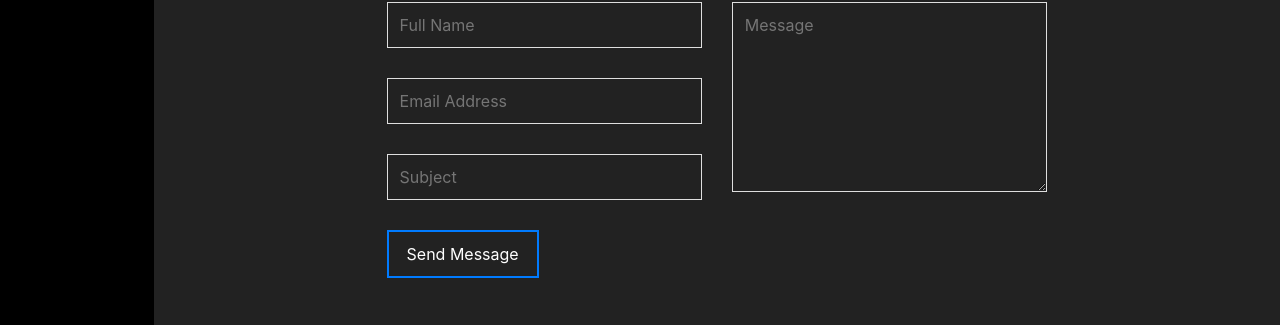
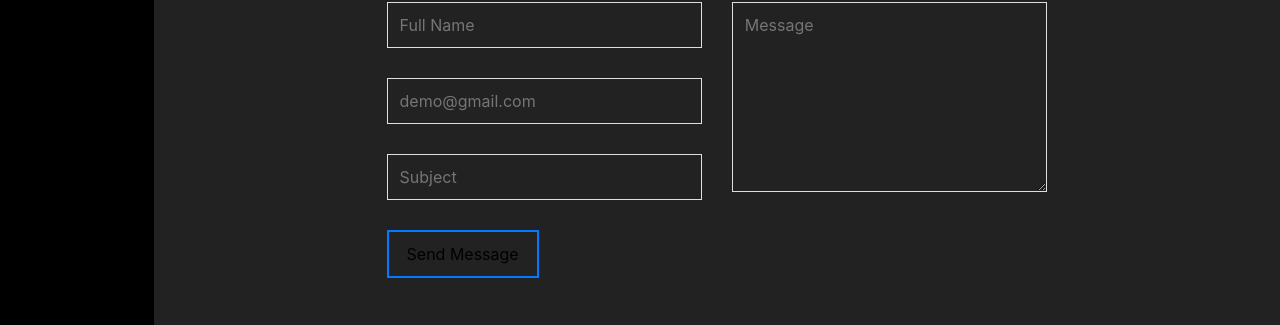
Before and after one commit to devildeath199/resume.github.io, a plain HTML site: page index.html in a window 1280 px wide. Shown: the part 4618-4943 px from the top of the page. Drawn offline with nearby package versions, Linux system fonts and the light colour scheme.

Commit message:
Update index.html

```diff
--- a/index.html
+++ b/index.html
@@ -7,7 +7,7 @@
 <title>My CV</title>
 
 <link rel="stylesheet" href="style.css">
-<link rel="icon" type="image/x-icon" href="img/fav.png">
+<link rel="icon" type="image/x-icon" href="/img/fav.png">
 <script src="https://www.google.com/recaptcha/api.js" async defer></script>
 <script src="https://code.jquery.com/jquery-3.3.1.slim.min.js" integrity="sha384-q8i/X+965DzO0rT7abK41JStQIAqVgRVzpbzo5smXKp4YfRvH+8abtTE1Pi6jizo" crossorigin="anonymous"></script>
 <script src="https://cdn.jsdelivr.net/npm/popper.js@1.14.7/dist/umd/popper.min.js" integrity="sha384-UO2eT0CpHqdSJQ6hJty5KVphtPhzWj9WO1clHTMGa3JDZwrnQq4sF86dIHNDz0W1" crossorigin="anonymous"></script>
@@ -431,7 +431,7 @@
 
 </div>
 </div>
-<form method="post" action="form.php">
+<form method="post" action="https://formspree.io/f/xrgvlynp">
 <div class="form">
 <div class="form-heading">
 <h3>How Can I Help You?</h3>
@@ -439,11 +439,11 @@
 <div class="contact-us-from">
 <div class="contact-input1">
 <input type="text" name="name" id="" placeholder="Full Name" required>
-<input type="email" name="email" id="" placeholder="Email Address" required>
+<input type="email" name="email" id="" placeholder="demo@gmail.com" required>
 <input type="text" name="topic" id="" placeholder="Subject" required>
 
 <div class="form-btn">
-<button><a href="https://wa.me/8683835266?text=Hey..Are%20you%20Available%20right%20now..!!" target="_blank">Send Message</a></button>
+<button><a>Send Message</a></button>
 </div>
 
 </div>
@@ -465,5 +465,6 @@
 
 </div>
 </div>
+
 </body>
 </html>
```
